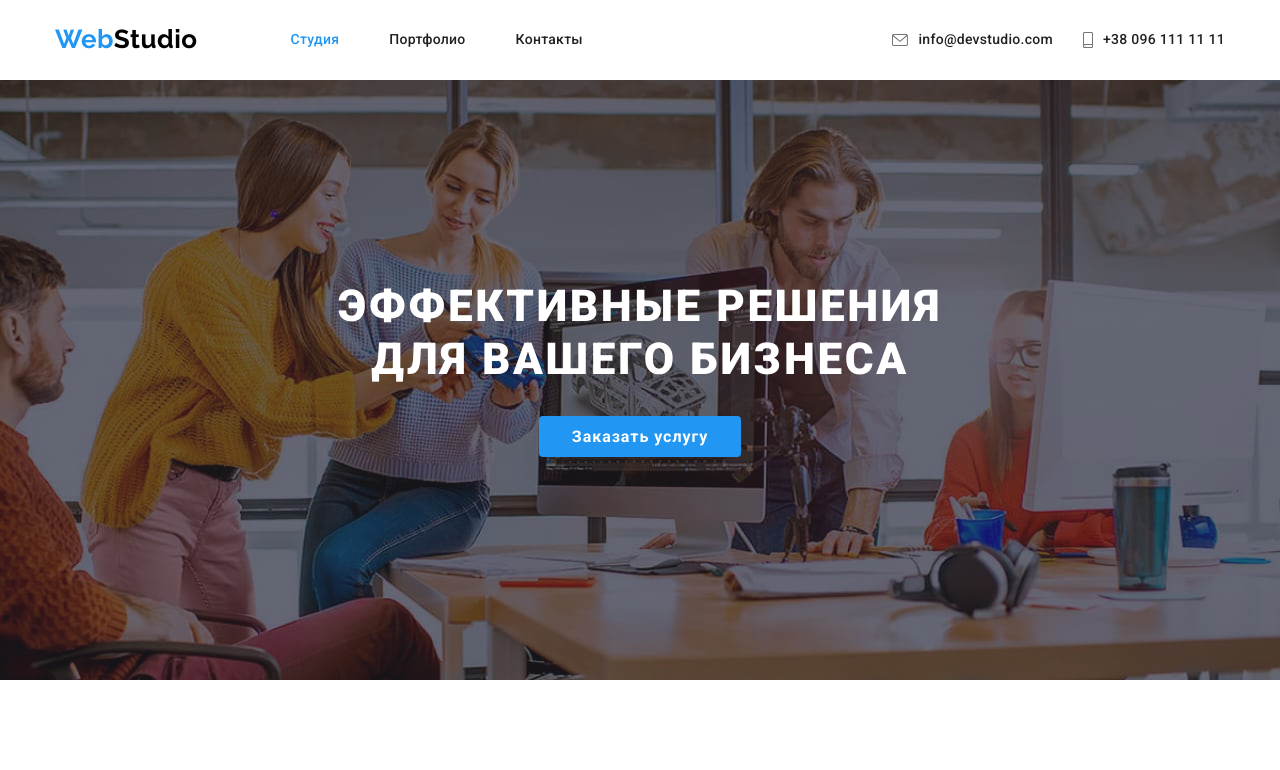
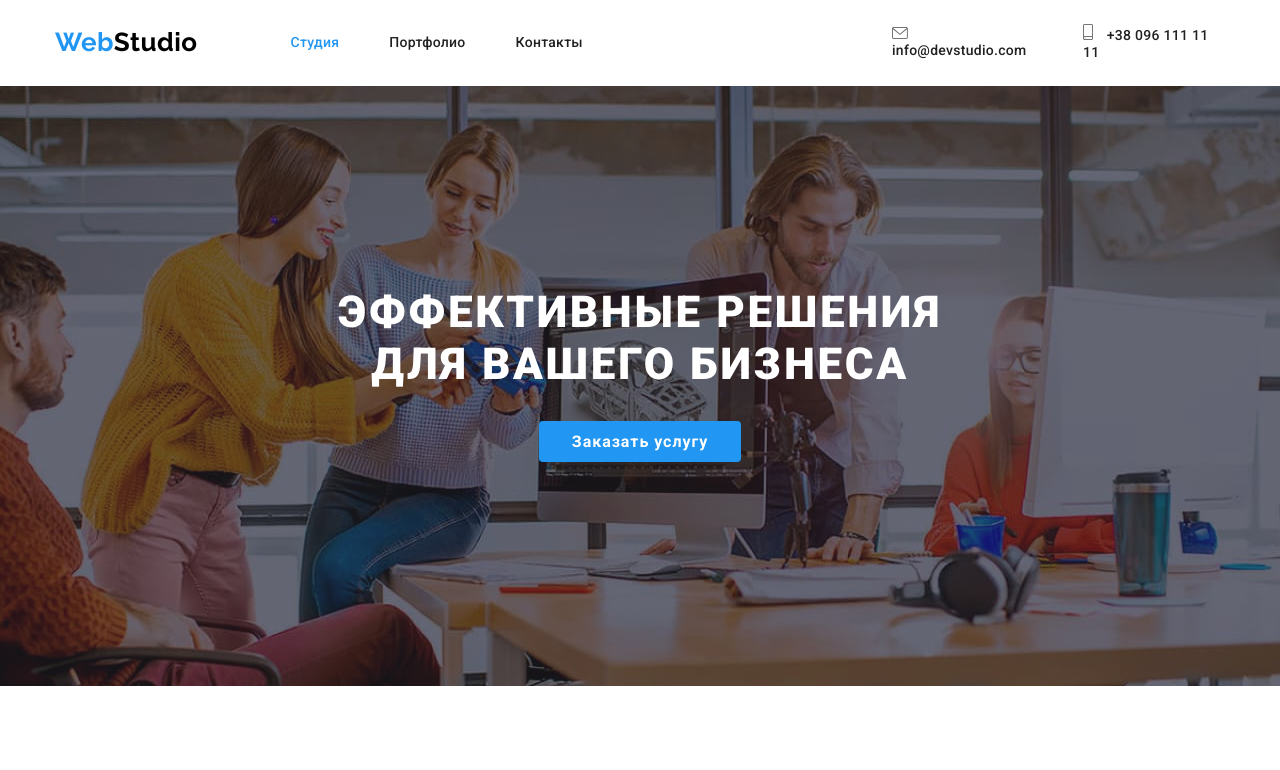
Before and after one commit to MilaTuzova/goit-markup-hw-04, a plain HTML site: page index.html in a window 1280 px wide. Shown: the top 770 px of the page. Drawn offline with nearby package versions, Linux system fonts and the light colour scheme.

Commit message:
не доделка по хедеру

```diff
--- a/css/styles.css
+++ b/css/styles.css
@@ -131,16 +131,11 @@ nav a.logo {
     margin-left: 0;
 }
 
-.icon {
-    display: flex;
-    align-content: center;
-}
-
 .icon-mail {
     display: flex;
+    flex-direction: row;
     justify-content: space-between;
     width: 161px;
-    align-items: center;
 }
 
 .icon-tel {
@@ -149,11 +144,6 @@ nav a.logo {
     width: 142px;
     align-items: center;
     margin-left: 30px;
-}
-
-.link-tel,
-.link-mail {
-    margin-left: 10px;
 }
 
 .nav-link,
@@ -181,12 +171,14 @@ nav a.logo {
 .icon-tel-sprite {
     width: 10px;
     height: 16px;
+    margin-right: 10px;
     fill: var(--notactiv-color);
 }
 
 .icon-mail-sprite {
     width: 16px;
     height: 12px;
+    margin-right: 10px;
     fill: var(--notactiv-color);
 }
 
--- a/index.html
+++ b/index.html
@@ -28,21 +28,17 @@
             <!-- почта и телефон в хедере-->
             <ul class="nav-info">
                 <li class="icon-mail">
-                    <a class="icon" href="mailto:info@devstudio.com ">
+                    <a class="link-mail link icon" href="mailto:info@devstudio.com ">
                         <svg class="icon-mail-sprite">
                 <use href="./images/icons.svg#icon-mail"></use>
-              </svg>
+              </svg> info@devstudio.com
                     </a>
-                    <a class="link-mail link icon" href="mailto:info@devstudio.com ">info@devstudio.com</a
-            >
                 </li>
                 <li class="icon-tel">
+                    <a class="link-tel link icon" href="tel:+380961111111 ">
                         <svg class="icon-tel-sprite">
                 <use href="./images/icons.svg#icon-phone"></use>
-            </svg>
-            <a class="link-tel link icon" href="tel:+380961111111 "
-              >+38 096 111 11 11</a
-            >
+              </svg> +38 096 111 11 11</a>
                 </li>
             </ul>
         </div>
@@ -284,46 +280,45 @@
                     <li class="client-name-card">
                         <a class="button-client" aria-label="">
                             <svg class="client-icon" width="44" height="49">
-                  <use href="./images/icons.svg#icon-logo-a" ></use>
+                  <use href="./images/icons.svg#icon-logo-a"></use>
                 </svg>
                         </a>
                     </li>
                     <li class="client-name-card">
                         <a class="button-client" aria-label="">
                             <svg class="client-icon" width="40" height="52">
-                <use href="./images/icons.svg#icon-logo-b" ></use>
+                  <use href="./images/icons.svg#icon-logo-b"></use>
                 </svg>
                         </a>
                     </li>
                     <li class="client-name-card">
                         <a class="button-client" aria-label="">
                             <svg class="client-icon" width="41" height="43">
-              <use href="./images/icons.svg#icon-logo-c" ></use>
+                  <use href="./images/icons.svg#icon-logo-c"></use>
                 </svg>
                         </a>
                     </li>
                     <li class="client-name-card">
                         <a class="button-client" aria-label="">
                             <svg class="client-icon" width="80" height="42">
-            <use href="./images/icons.svg#icon-logo-d" ></use>
+                  <use href="./images/icons.svg#icon-logo-d"></use>
                 </svg>
                         </a>
                     </li>
                     <li class="client-name-card">
                         <a class="button-client" aria-label="">
                             <svg class="client-icon" width="59" height="47">
-          <use href="./images/icons.svg#icon-logo-i" ></use>
+                  <use href="./images/icons.svg#icon-logo-i"></use>
                 </svg>
                         </a>
                     </li>
                     <li class="client-name-card">
                         <a class="button-client" aria-label="">
                             <svg class="client-icon" width="88" height="45">
-                <use href="./images/icons.svg#icon-logo-f" ></use>
+                  <use href="./images/icons.svg#icon-logo-f"></use>
                 </svg>
                         </a>
                     </li>
-
                 </ul>
             </div>
         </section>
```
Lines whose indentation alone changed are shown as unchanged.
